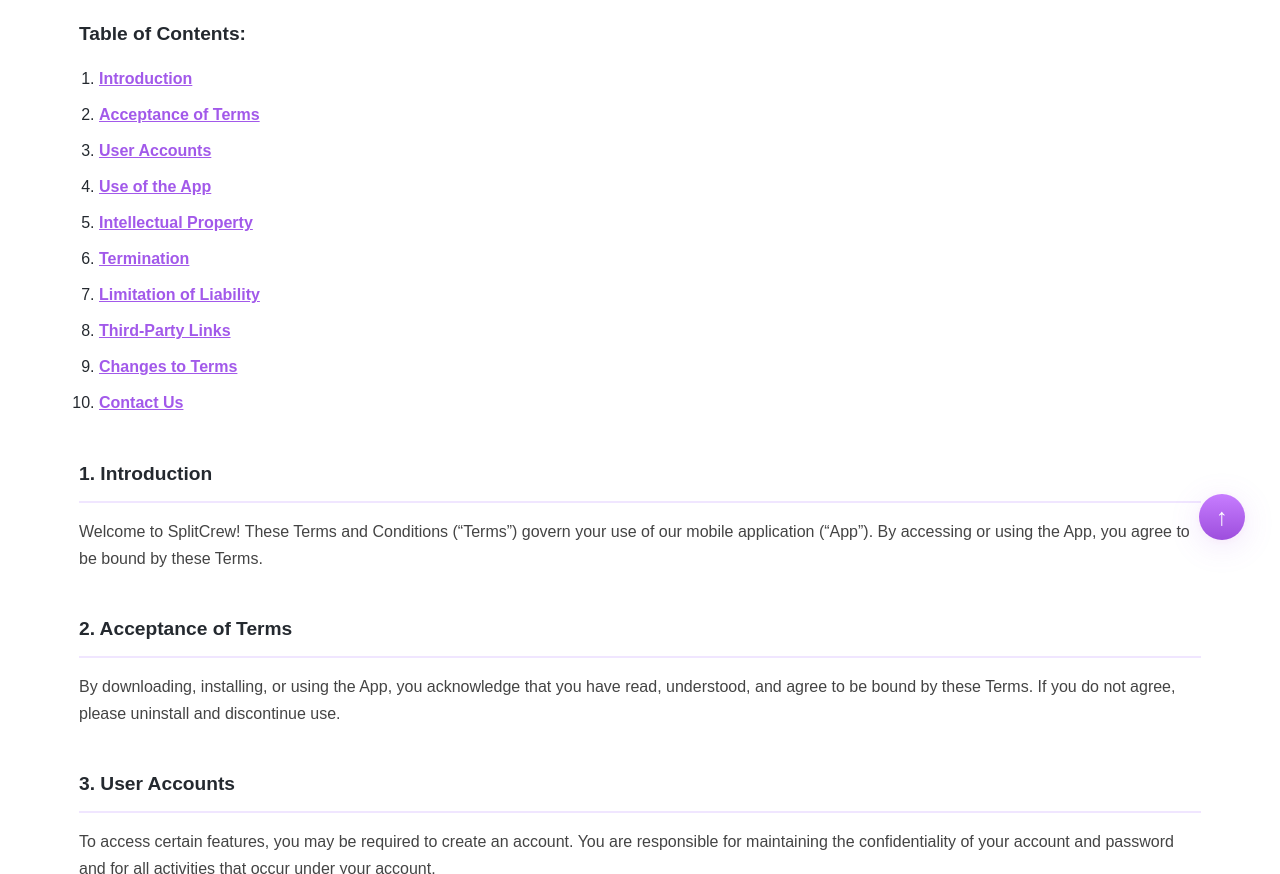
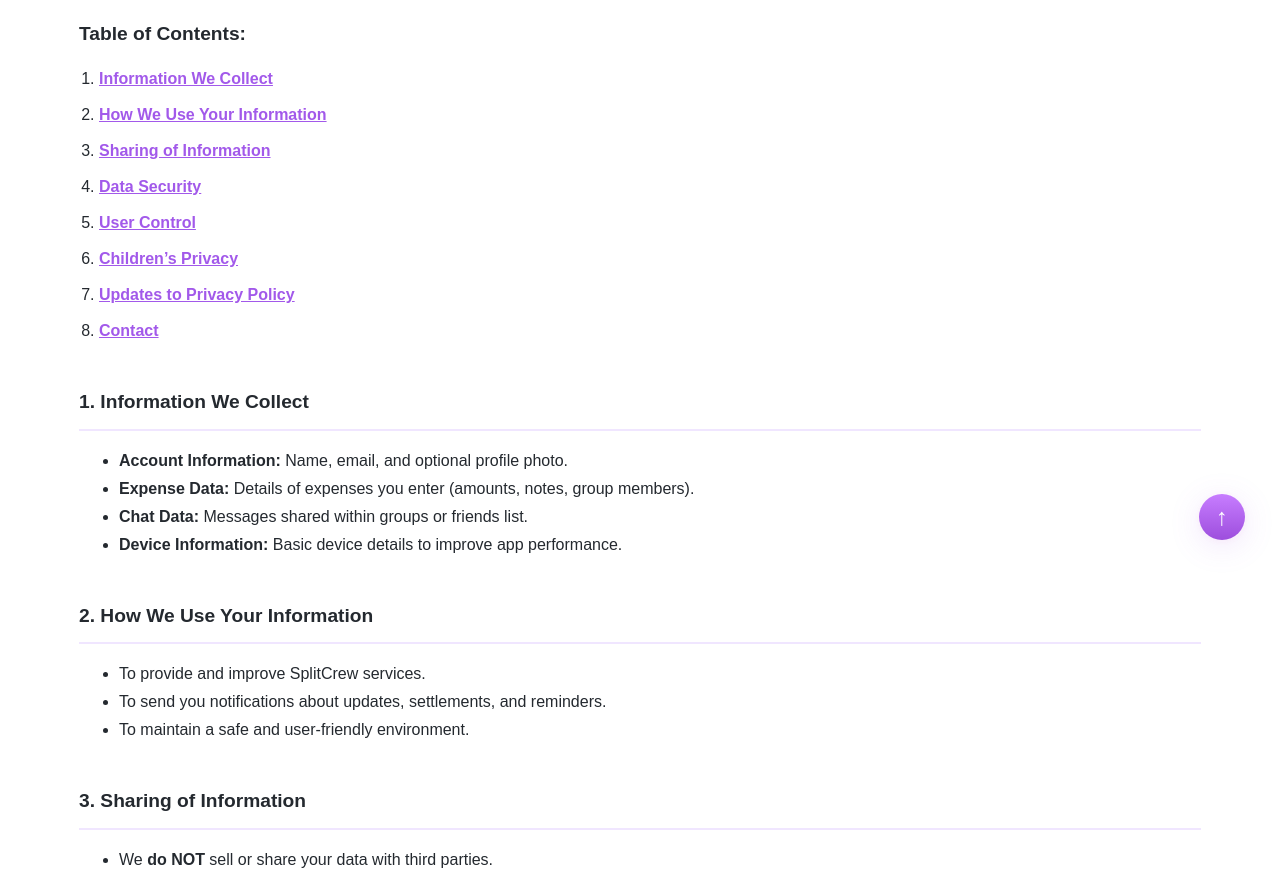
Before and after one commit to ManikantaAyinam123/Splitcrew_Frotentend, a plain HTML site: page privacy/index.html in a window 1280 px wide. Shown: the part 226-1100 px from the top of the page. Drawn offline with Linux system fonts and the light colour scheme.

Commit message:
changes in privacy

```diff
--- a/privacypolicy/index.html
+++ b/privacy/index.html
@@ -858,60 +858,92 @@ display: flex;
       <div class="table-of-contents">
         <h3>Table of Contents:</h3>
         <ol>
-          <li><a href="#intro">Introduction</a></li>
-          <li><a href="#accept">Acceptance of Terms</a></li>
-          <li><a href="#user">User Accounts</a></li>
-          <li><a href="#use">Use of the App</a></li>
-          <li><a href="#intellectual">Intellectual Property</a></li>
-          <li><a href="#termination">Termination</a></li>
-          <li><a href="#limitation">Limitation of Liability</a></li>
-          <li><a href="#third-party">Third-Party Links</a></li>
-          <li><a href="#changes">Changes to Terms</a></li>
-          <li><a href="#contact">Contact Us</a></li>
+          <li><a href="#intro">Information We Collect</a></li>
+          <li><a href="#accept">How We Use Your Information</a></li>
+          <li><a href="#user">Sharing of Information</a></li>
+          <li><a href="#use">Data Security</a></li>
+          <li><a href="#intellectual">User Control</a></li>
+          <li><a href="#termination">Children’s Privacy</a></li>
+          <li><a href="#limitation">Updates to Privacy Policy</a></li>
+          <li><a href="#third-party">Contact</a></li>
+          <!-- <li><a href="#changes">Changes to Terms</a></li>
+          <li><a href="#contact">Contact Us</a></li> -->
         </ol>
       </div>
 
       <div class="section" id="intro">
-        <h2>1. Introduction</h2>
-        <p>Welcome to SplitCrew! These Terms and Conditions (“Terms”) govern your use of our mobile application (“App”). By accessing or using the App, you agree to be bound by these Terms.</p>
+        <h2>1. Information We Collect</h2>
+        <!-- <p>Welcome to SplitCrew! These Terms and Conditions (“Terms”) govern your use of our mobile application (“App”). By accessing or using the App, you agree to be bound by these Terms.</p> -->
+        <ul>
+          <li><strong>Account Information:</strong> Name, email, and optional profile photo.</li>
+          <li><strong>Expense Data:</strong> Details of expenses you enter (amounts, notes, group members).</li>
+          <li><strong>Chat Data:</strong> Messages shared within groups or friends list.</li>
+          <li><strong>Device Information:</strong> Basic device details to improve app performance.</li>
+      </ul>
       </div>
 
       <div class="section" id="accept">
-        <h2>2. Acceptance of Terms</h2>
-        <p>By downloading, installing, or using the App, you acknowledge that you have read, understood, and agree to be bound by these Terms. If you do not agree, please uninstall and discontinue use.</p>
+        <h2>2. How We Use Your Information</h2>
+        <!-- <p>By downloading, installing, or using the App, you acknowledge that you have read, understood, and agree to be bound by these Terms. If you do not agree, please uninstall and discontinue use.</p> -->
+        <ul>
+          <li>To provide and improve SplitCrew services.</li>
+          <li>To send you notifications about updates, settlements, and reminders.</li>
+          <li>To maintain a safe and user-friendly environment.</li>
+      </ul>
       </div>
 
       <div class="section" id="user">
-        <h2>3. User Accounts</h2>
-        <p>To access certain features, you may be required to create an account. You are responsible for maintaining the confidentiality of your account and password and for all activities that occur under your account.</p>
+        <h2>3. Sharing of Information</h2>
+        <!-- <p>To access certain features, you may be required to create an account. You are responsible for maintaining the confidentiality of your account and password and for all activities that occur under your account.</p> -->
+        <ul>
+          <li>We <strong>do NOT</strong> sell or share your data with third parties.</li>
+          <li>Data is shared only within your group or friends in the app, as intended by the features.</li>
+      </ul>
       </div>
 
       <div class="section" id="use">
-        <h2>4. Use of the App</h2>
-        <p>You agree to use the App only for lawful purposes and in accordance with these Terms. You may not use the App to engage in any harmful, illegal, or unauthorized activity.</p>
+        <h2>4. Data Security</h2>
+        <!-- <p>You agree to use the App only for lawful purposes and in accordance with these Terms. You may not use the App to engage in any harmful, illegal, or unauthorized activity.</p> -->
+        <ul>
+          <li>We use secure storage and encryption to protect your data.</li>
+          <li>While we strive to safeguard your data, no system is 100% secure.</li>
+      </ul>
       </div>
 
       <div class="section" id="intellectual">
-        <h2>5. Intellectual Property</h2>
-        <p>All content, trademarks, and intellectual property within the App are owned by SplitCrew or its licensors. You may not copy, reproduce, or distribute any part of the App without our permission.</p>
+        <h2>5. User Control</h2>
+        <!-- <p>All content, trademarks, and intellectual property within the App are owned by SplitCrew or its licensors. You may not copy, reproduce, or distribute any part of the App without our permission.</p> -->
+        <ul>
+          <li>You can edit or delete your expenses and personal data anytime within the app.</li>
+          <li>If you wish to permanently delete your account, please contact us.</li>
+      </ul>
       </div>
 
       <div class="section" id="termination">
-        <h2>6. Termination</h2>
-        <p>We may suspend or terminate your access to the App at any time, without prior notice or liability, for any reason whatsoever, including if you breach the Terms.</p>
+        <h2>6. Children’s Privacy</h2>
+        <!-- <p>We may suspend or terminate your access to the App at any time, without prior notice or liability, for any reason whatsoever, including if you breach the Terms.</p> -->
+        <ul>
+          <li>SplitCrew is not intended for children under 13.</li>
+          <li>If we learn that we have collected data from a minor, we will delete it immediately.</li>
+      </ul>
       </div>
 
       <div class="section" id="limitation">
-        <h2>7. Limitation of Liability</h2>
-        <p>SplitCrew is provided “as is” and without warranties of any kind. We do not guarantee that the App will be error-free or uninterrupted. In no event shall we be liable for any damages arising from your use of the App.</p>
+        <h2>7. Updates to Privacy Policy</h2>
+        <!-- <p>SplitCrew is provided “as is” and without warranties of any kind. We do not guarantee that the App will be error-free or uninterrupted. In no event shall we be liable for any damages arising from your use of the App.</p> -->
+        <ul>
+          <li>This Privacy Policy may be updated occasionally.</li>
+          <li>You will be notified of major changes through the app.</li>
+      </ul>
       </div>
 
       <div class="section" id="third-party">
-        <h2>8. Third-Party Links</h2>
-        <p>The App may contain links to third-party websites or services that are not owned or controlled by SplitCrew. We are not responsible for the content, privacy policies, or practices of any third-party sites.</p>
+        <h2>8. Contact</h2>
+        <!-- <p>The App may contain links to third-party websites or services that are not owned or controlled by SplitCrew. We are not responsible for the content, privacy policies, or practices of any third-party sites.</p> -->
+        <p>For privacy-related concerns: +91 6305196668</p>
       </div>
 
-      <div class="section" id="changes">
+      <!-- <div class="section" id="changes">
         <h2>9. Changes to Terms</h2>
         <p>We reserve the right to update or modify these Terms at any time. Continued use of the App after changes are posted constitutes your acceptance of the revised Terms.</p>
       </div>
@@ -919,7 +951,7 @@ display: flex;
       <div class="section" id="contact">
         <h2>10. Contact Us</h2>
         <p>If you have any questions or concerns about these Terms, please contact us at <a href="mailto:contact@actimize.in">contact@actimize.in</a></p>
-      </div>
+      </div> -->
     </div>
   </main>
 
@@ -1021,9 +1053,10 @@ display: flex;
       // Handle initial page load with hash
       const hash = window.location.hash.substring(1); // remove '#'
       if (hash === 'privacy') {
-        switchTab('privacy');
+        switchTab('terms');
+
         } else {
-          switchTab('terms');
+          switchTab('privacy');
         }
 
       // Handle browser back/forward
```
Also changed, not shown: index.html (+2 -2 lines).
